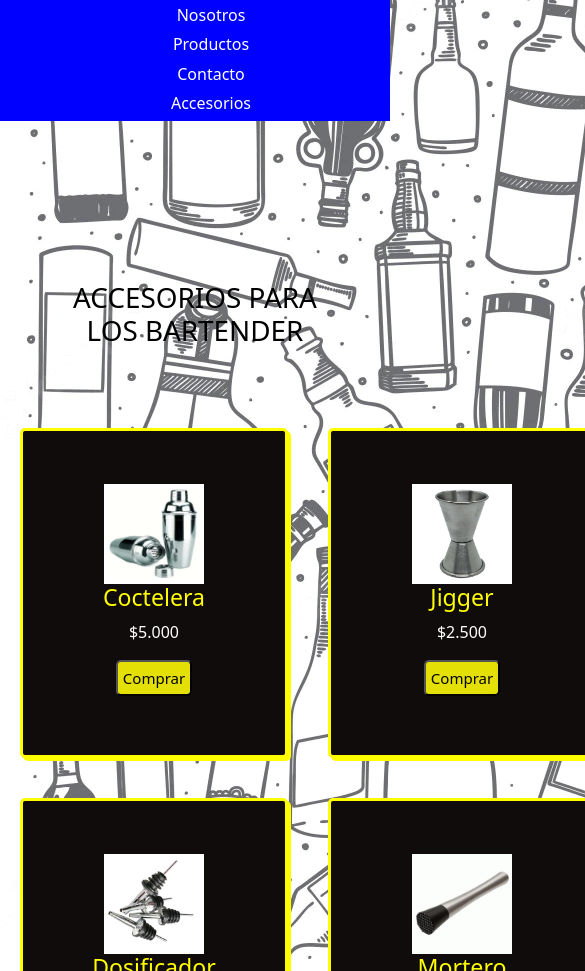
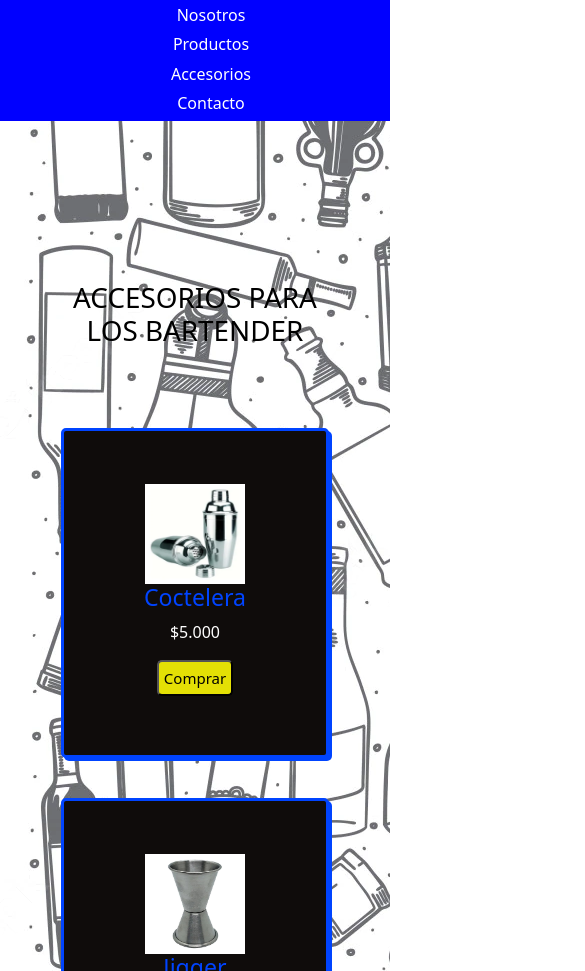
Before and after one commit to Ricardom21/Proyecto-Licoreria, a plain HTML site: page pages/Accesorios.html in a window 390 px wide. Shown: the part 129-1100 px from the top of the page, 585 px wide, since content can reach past the window. Drawn offline with nearby package versions, Linux system fonts and the light colour scheme.

Commit message:
agregando las ultimas querys

```diff
--- a/css/styles.css
+++ b/css/styles.css
@@ -321,7 +321,7 @@ flex-direction: column;
 align-items: center;
 background-color: rgb(15, 12, 11);
 border-radius: 5px;
-color: yellow;
+color: rgb(0, 68, 255);
 box-shadow: 3px 3px;
 box-sizing: border-box;
 }
@@ -330,11 +330,40 @@ box-sizing: border-box;
 
 /*accesorios*/
 
+
+
 .contenedor-accesorios{
     display: grid;
     grid-template-rows: repeat(3, 1fr);
     grid-template-columns: repeat(3, 1fr);
+    place-items: center;
 }
+
+@media screen and (max-width: 930px) {
+    .contenedor-accesorios{
+        display: grid;
+        grid-template-rows: repeat(2, 1fr);
+        grid-template-columns: repeat(2, 1fr);
+    }
+}
+
+@media screen and (max-width: 628px) {
+    .contenedor-accesorios{
+        display: grid;
+        grid-template-rows: repeat(2, 1fr);
+        grid-template-columns: repeat(1, 1fr);
+    }
+}
+
+@media screen and (max-width: 465px) {
+    .contenedor-accesorios{
+        display: grid;
+        grid-template-rows: repeat(2, 1fr);
+        grid-template-columns: repeat(1, 1fr);
+    }
+}
+
+
 
 .card__images{
     width: 100px;
--- a/pages/Accesorios.html
+++ b/pages/Accesorios.html
@@ -19,8 +19,8 @@
                     <li><a href="../index.html">Inicio</a></li>
                     <li><a href="Nosotros.html">Nosotros</a></li>
                     <li><a href="Productos.html">Productos</a></li>
-                    <li><a href="Accesorios.html">Contacto</a></li>
-                    <li><a href="Contacto.html">Accesorios</a></li>
+                    <li><a href="Accesorios.html">Accesorios</a></li>
+                    <li><a href="Contacto.html">Contacto</a></li>
                 </ul>
             </nav>
         </header>
```
Also changed, not shown: index.html (+2 -2 lines), pages/Contacto.html (+2 -2 lines), pages/Nosotros.html (+2 -2 lines), pages/Productos.html (+2 -2 lines), pages/cerveza.html (+2 -2 lines), pages/energizantes.html (+2 -2 lines), pages/gaseosas.html (+2 -2 lines), pages/ginebra.html (+2 -2 lines), pages/jugos.html (+2 -2 lines), pages/licores.html (+2 -2 lines), pages/ron.html (+2 -2 lines), pages/sidra.html (+2 -2 lines), pages/tequila.html (+2 -2 lines), pages/vinos.html (+2 -2 lines), 2 more files.
